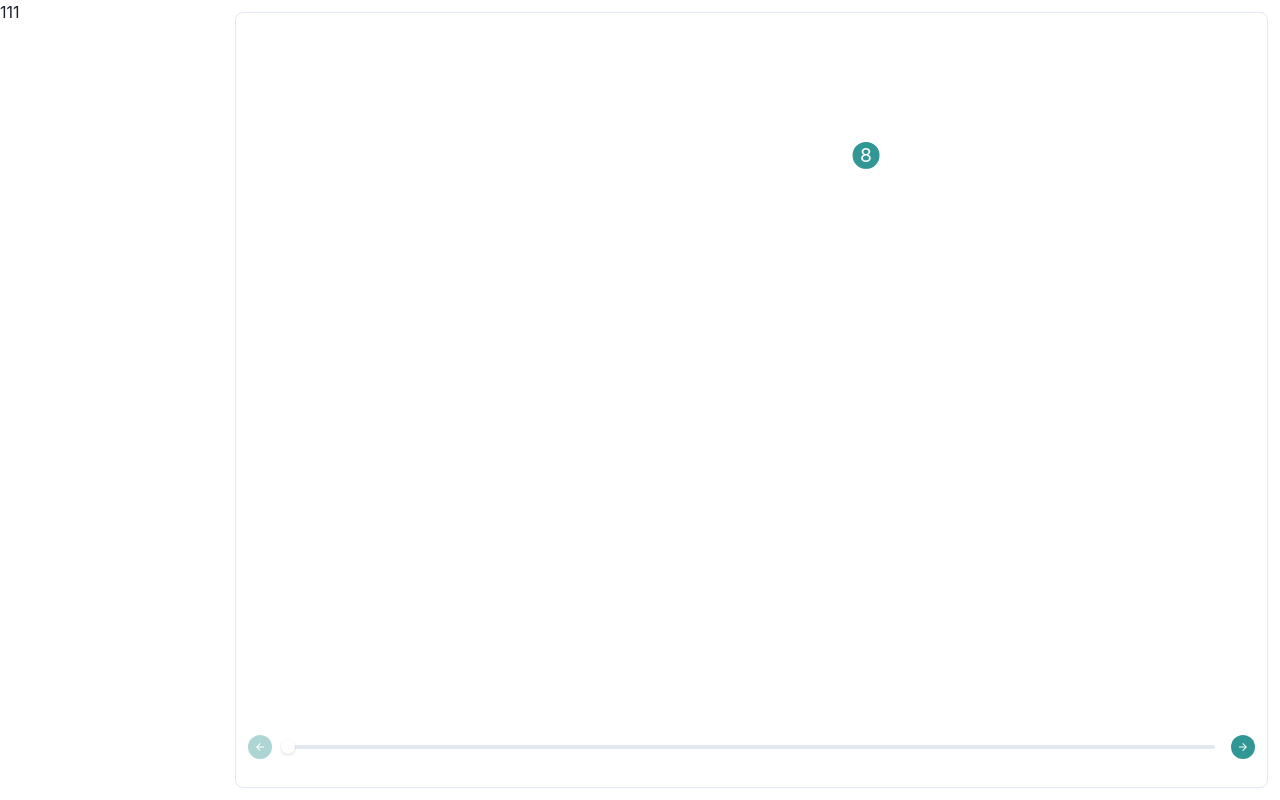
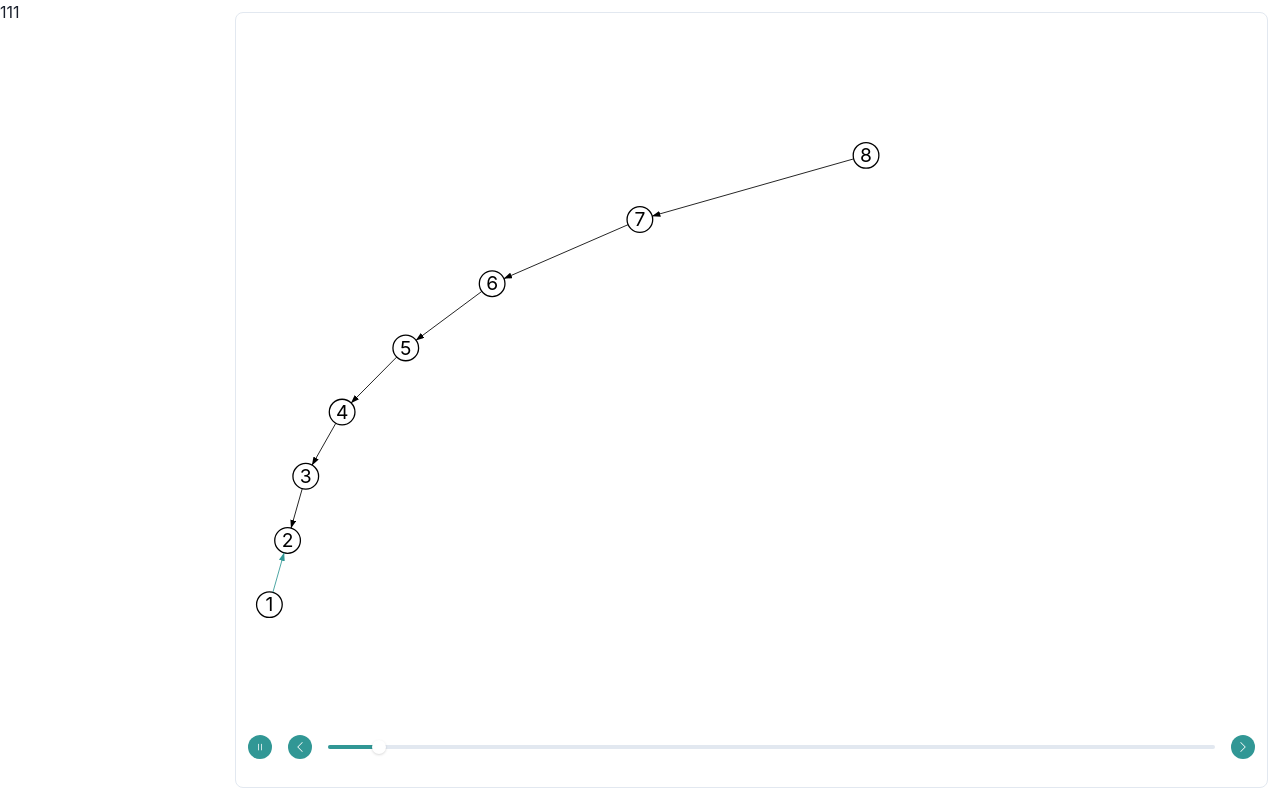
Before and after one commit to liujiajun/recursion-viz, a React (Create React App) app: page / in a window 1280 px wide. Built offline with nearby package versions, Linux system fonts and the light colour scheme.

Commit message:
Add autoplay

```diff
--- a/src/components/tree-viewer/TreeViewer.tsx
+++ b/src/components/tree-viewer/TreeViewer.tsx
@@ -47,9 +47,6 @@ const getNodes = (nodes: VerticesInfo, context: VerticesContext, time) => {
 }
 
 const getEdges = (edges: EdgesInfo, nodes: VerticesInfo, context: VerticesContext, time) => {
-  // const p1: Point = [0, 0]
-  // const p2: Point = [30, 30]
-  // console.log(moveToCircleBorder(p1, p2))
   return (
     <>
       { Object.entries(edges).map(([k, v]) => {
@@ -60,7 +57,7 @@ const getEdges = (edges: EdgesInfo, nodes: VerticesInfo, context: VerticesContex
         return time >= v.interval[0] && time <= v.interval[1] &&
             <Edge start={processedStart}
                   end={processedEnd}
-                  highlight="normal"
+                  highlight={time === v.interval[0] ? 'current' : 'normal'}
             />
       })}
     </>
@@ -73,9 +70,26 @@ const TreeViewer = ({
   verticesContext
 } : Props) => {
   const [time, setTime] = useState(0)
+  // eslint-disable-next-line no-unused-vars
+  const [autoPlay, setAutoPlay] = useState(true)
 
   const bottomRight = getBottomRightCoords(vertices)
   const endTime = getEndTime(vertices)
+
+  React.useEffect(() => {
+    if (!autoPlay) {
+      return
+    }
+
+    if (time === endTime) {
+      setAutoPlay(false)
+    }
+    const interval = setTimeout(() => {
+      setTime(time + 1)
+    }, 500)
+
+    return () => clearTimeout(interval)
+  }, [autoPlay, time])
 
   return (
     <Box width="100%" height="100%">
@@ -86,7 +100,12 @@ const TreeViewer = ({
         </svg>
       </Box>
       <Box width="100%" height="2.5rem">
-        <ProgressControl time={time} endTime={endTime} onTimeChange={(time) => setTime(time) } />
+        <ProgressControl time={time}
+                         endTime={endTime}
+                         autoPlay={autoPlay}
+                         onTimeChange={(time) => setTime(time) }
+                         onAutoPlayChange={() => setAutoPlay((prev) => (!prev)) }
+        />
       </Box>
     </Box>
   )
--- a/src/components/tree-viewer/edge/Edge.tsx
+++ b/src/components/tree-viewer/edge/Edge.tsx
@@ -1,7 +1,5 @@
 import * as React from 'react'
 import { HighlightStatus, Point } from '../../../types/Types'
-// import { keyframes } from '@emotion/react'
-// import styled from '@emotion/styled'
 
 type Props = {
   start: Point,
@@ -17,8 +15,10 @@ const Edge = ({ start, end, highlight, label } : Props) => {
   const animationX = React.useRef<SVGAnimateElement>(null)
   const animationY = React.useRef<SVGAnimateElement>(null)
 
+  const [opacity, setOpacity] = React.useState('0%')
+
   React.useEffect(() => {
-    if (animationX.current === null || animationY.current === null) {
+    if (!animationX.current || !animationY.current) {
       return
     }
 
@@ -26,13 +26,21 @@ const Edge = ({ start, end, highlight, label } : Props) => {
     animationX.current.beginElement()
     // @ts-ignore
     animationY.current.beginElement()
+
+    // a trick to prevent the flickering before edge animation
+    setOpacity('100%')
   }, [])
 
   return (
     <>
       <defs>
-        <marker id="arrowhead" markerWidth="10" markerHeight="7"
-                refX="9.5" refY="3.5" orient="auto">
+        <marker id={`ah-${edgeId}`}
+                fill={highlight === 'normal' ? 'black' : '#319795'}
+                markerWidth="10"
+                markerHeight="7"
+                refX="9.5"
+                refY="3.5"
+                orient="auto">
           <polygon points="0 0, 10 3.5, 0 7" />
         </marker>
       </defs>
@@ -43,26 +51,27 @@ const Edge = ({ start, end, highlight, label } : Props) => {
         x2={end[0]}
         y2={end[1]}
         strokeWidth={2}
-        stroke="black"
-        markerEnd="url(#arrowhead)"
+        stroke={highlight === 'normal' ? 'black' : '#319795'}
+        opacity={opacity}
+        markerEnd={`url(#ah-${edgeId})`}
       >
         <animate
           ref={animationX}
           attributeName="x2"
           from={start[0]}
           to={end[0]}
-          dur="0.3s"
+          dur="0.2s"
           repeatCount="1"
-          restart='whenNotActive'
+          restart='always'
         />
         <animate
           ref={animationY}
           attributeName="y2"
           from={start[1]}
           to={end[1]}
-          dur="0.3s"
+          dur="0.2s"
           repeatCount="1"
-          restart='whenNotActive'
+          restart='always'
         />
       </line>
     </>
--- a/src/components/tree-viewer/progress/ProgressControl.tsx
+++ b/src/components/tree-viewer/progress/ProgressControl.tsx
@@ -2,28 +2,37 @@ import * as React from 'react'
 import {
   Box,
   IconButton,
+  Icon,
   HStack,
   Slider,
   SliderTrack,
   SliderFilledTrack,
   SliderThumb
 } from '@chakra-ui/react'
-import { ArrowBackIcon, ArrowForwardIcon } from '@chakra-ui/icons'
+import { BsChevronLeft, BsChevronRight, BsPause, BsPlay } from 'react-icons/bs'
 
 type Props = {
   endTime: number,
-  time: number
-  onTimeChange: Function
+  time: number,
+  autoPlay: boolean,
+  onTimeChange: Function,
+  onAutoPlayChange: Function
 }
 
-const ProgressControl = ({ endTime, time, onTimeChange }: Props) => {
+const ProgressControl = ({ endTime, time, autoPlay, onTimeChange, onAutoPlayChange }: Props) => {
   return (
     <Box>
       <HStack spacing={4}>
+        <IconButton aria-label="Fix"
+                    onClick={() => { onAutoPlayChange(true) }}
+                    icon={<Icon as={autoPlay ? BsPause : BsPlay} />}
+                    isRound={true}
+                    colorScheme="teal"
+                    size="xs" />
         <IconButton aria-label="Back"
                     onClick={() => { onTimeChange(time - 1) }}
                     disabled={time === 0}
-                    icon={<ArrowBackIcon />}
+                    icon={<Icon as={BsChevronLeft} />}
                     isRound={true}
                     colorScheme="teal"
                     size="xs" />
@@ -42,7 +51,7 @@ const ProgressControl = ({ endTime, time, onTimeChange }: Props) => {
         <IconButton aria-label="Forward"
                     onClick={() => { onTimeChange(time + 1) }}
                     disabled={time === endTime}
-                    icon={<ArrowForwardIcon />}
+                    icon={<Icon as={BsChevronRight} />}
                     isRound={true}
                     colorScheme="teal"
                     size="xs" />
```
